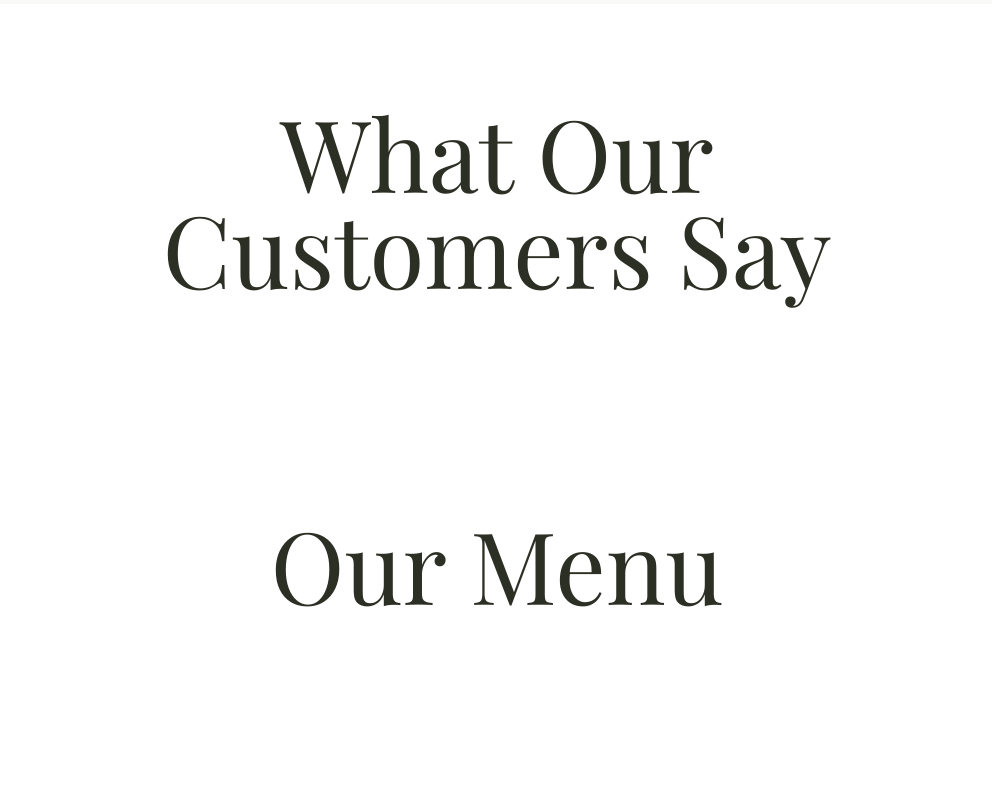
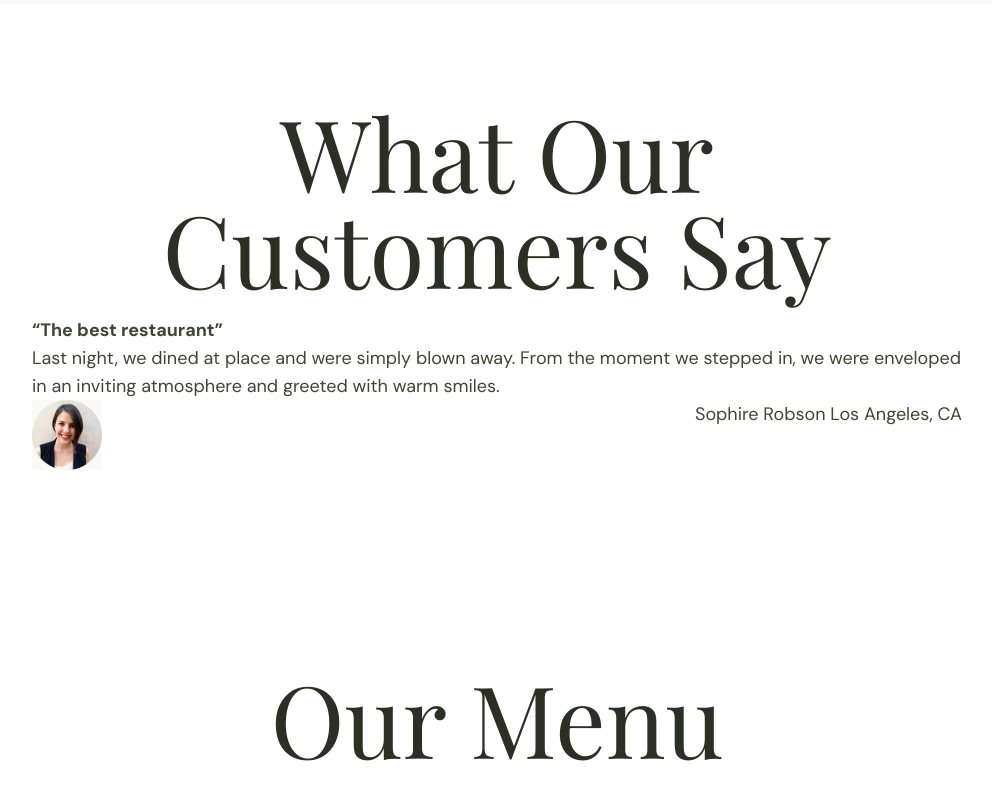
Before and after one commit to AlDzhan/bliss, a plain HTML site: page index.html in a window 1280 px wide. Shown: the part 3617-4417 px from the top of the page, without its empty margins (143-1135 px from the left). Before the commit the page ends 4349 px from the top, so only its background shows below. Drawn offline with nearby package versions, Linux system fonts and the light colour scheme; a web font is replaced by a local one.

Commit message:
our section - html

```diff
--- a/index.html
+++ b/index.html
@@ -186,6 +186,21 @@
 	<section class="our">
 		<div class="container">
 			<h2 class="sec_tit">What Our Customers Say</h2>
+			<div class="our_cards flex">
+				<div class="our_card">
+					<h4 class="our_tit">“The best restaurant”</h4>
+					<p class="our_txt">Last night, we dined at place and were simply blown away. From the moment we stepped in, we were enveloped in an inviting atmosphere and greeted with warm smiles.</p>
+					<div class="our_customer flex">
+						<div class="our_img">
+							<img src="img/customer-1.jpg" alt="">
+						</div>
+						<div class="our_info">
+							<span class="our_name">Sophire Robson</span>
+							<span class="our_address">Los Angeles, CA</span>
+						</div>
+					</div>
+				</div>
+			</div>
 		</div>
 	</section>
 
```
Also changed, not shown: img/customer-1.jpg (added).
